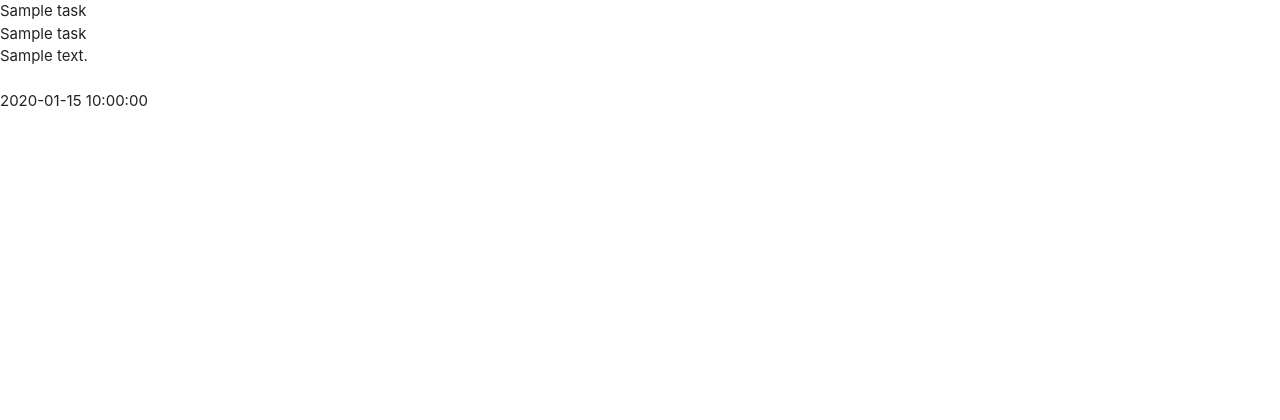
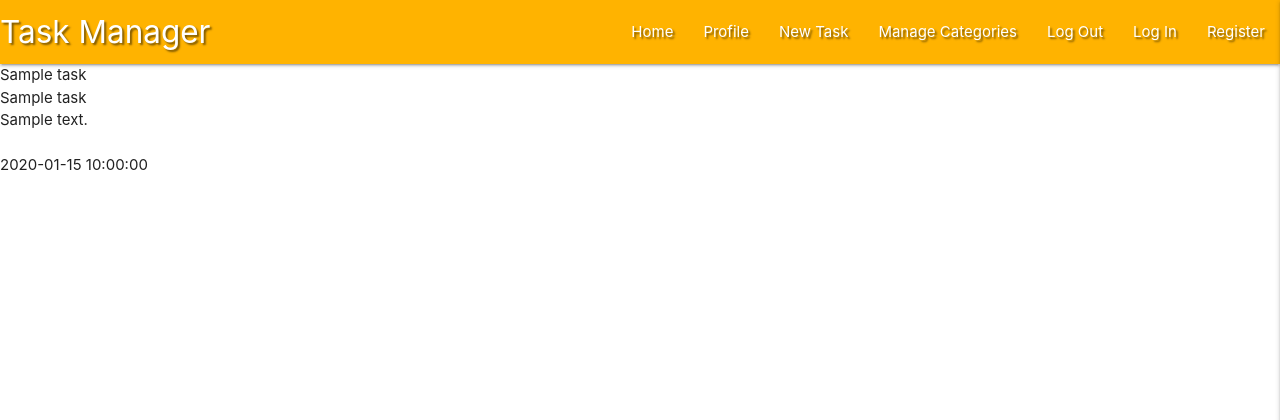
Before and after one commit to 8Stringking/Task-Management, a Flask app: page / in a window 1280 px wide. Shown: the top 420 px of the page. Run offline with Flask 2, Linux system fonts and the light colour scheme; a database or web service that is not in the repository returns one stand-in record (values such as "Sample title"); some libraries are stand-ins or nearby versions.

Commit message:
added materalize collapsable nav bar

```diff
--- a/static/css/style.css
+++ b/static/css/style.css
@@ -0,0 +1,3 @@
+.text-shadow {
+    text-shadow: 2px 2px 2px rgba(0, 0, 0, 0.5)
+}
--- a/static/js/script.js
+++ b/static/js/script.js
@@ -0,0 +1,3 @@
+$(document).ready(function(){
+    $(".sidenav").sidenav({edge: "right"});
+  });
--- a/templates/base.html
+++ b/templates/base.html
@@ -4,24 +4,52 @@
     <meta charset="UTF-8">
     <meta http-equiv="X-UA-Compatible" content="IE=edge">
     <meta name="viewport" content="width=device-width, initial-scale=1.0">
-    <link rel="stylesheet" href="https://cdnjs.cloudflare.com/ajax/libs/font-awesome/6.1.1/css/all.min.css"
+    <link rel="stylesheet" href="https://cdnjs.cloudflare.com/ajax/libs/font-awesome/5.13.1/css/all.min.css"
         integrity="sha512-xA6Hp6oezhjd6LiLZynuukm80f8BoZ3OpcEYaqKoCV3HKQDrYjDE1Gu8ocxgxoXmwmSzM4iqPvCsOkQNiu41GA==" crossorigin="anonymous" type="text/css">
     <!-- Compiled and minified CSS from materialize -->
     <link rel="stylesheet" href="https://cdnjs.cloudflare.com/ajax/libs/materialize/1.0.0/css/materialize.min.css" type="text/css">
     <link rel="stylesheet" href="{{ url_for('static', filename='css/style.css') }}" type="text/css">
     {% block styles %}
     {% endblock %}
-
     <title>Task Manager</title>
 </head>
 <body>
 
+    <header>
+        <!--for top nav bar-->
+        <nav class="nav-extended text-shadow amber darken-1">
+            <div class="nav-wrapper">
+                <a href="{{ url_for('get_tasks')}}" class="brand-logo">Task Manager</a>
+                <a href="#" data-target="mobile-demo" class="sidenav-trigger right"><i class="fas fa-bars"></i></a>
+                <ul class="right hide-on-med-and-down">
+                    <li><a href="{{ url_for('get_tasks')}}">Home</a></li>
+                    <li><a href="#">Profile</a></li>
+                    <li><a href="#">New Task</a></li>
+                    <li><a href="#">Manage Categories</a></li>
+                    <li><a href="#">Log Out</a></li>
+                    <li><a href="#">Log In</a></li>
+                    <li><a href="#">Register</a></li>
+                </ul>
+            </div>
+        </nav>
+        <!--for mobile nav bar-->
+        <ul class="sidenav" id="mobile-demo">
+            <li><h4 class="center-align amber-text text-darken-1">Task Manager</h4></li>
+            <li><a href="{{ url_for('get_tasks')}}">Home</a></li>
+            <li><a href="#">Profile</a></li>
+            <li><a href="#">New Task</a></li>
+            <li><a href="#">Manage Categories</a></li>
+            <li><a href="#">Log Out</a></li>
+            <li><a href="#">Log In</a></li>
+            <li><a href="#">Register</a></li>
+        </ul>
+    </header>
+
     {% block content %}
     {% endblock %}
 
-    <script src="https://code.jquery.com/jquery-3.6.0.min.js"
-    integrity="sha256-/xUj+3OJU5yExlq6GSYGSHk7tPXikynS7ogEvDej/m4="
-    crossorigin="anonymous"></script>
+    <script src="https://code.jquery.com/jquery-3.5.1.min.js"
+        integrity="sha256-9/aliU8dGd2tb6OSsuzixeV4y/faTqgFtohetphbbj0=" crossorigin="anonymous"></script>
     <!-- Compiled and minified JavaScript -->
     <script src="https://cdnjs.cloudflare.com/ajax/libs/materialize/1.0.0/js/materialize.min.js"></script>
     <script src="{{ url_for('static', filename='js/script.js') }}"></script>
```
